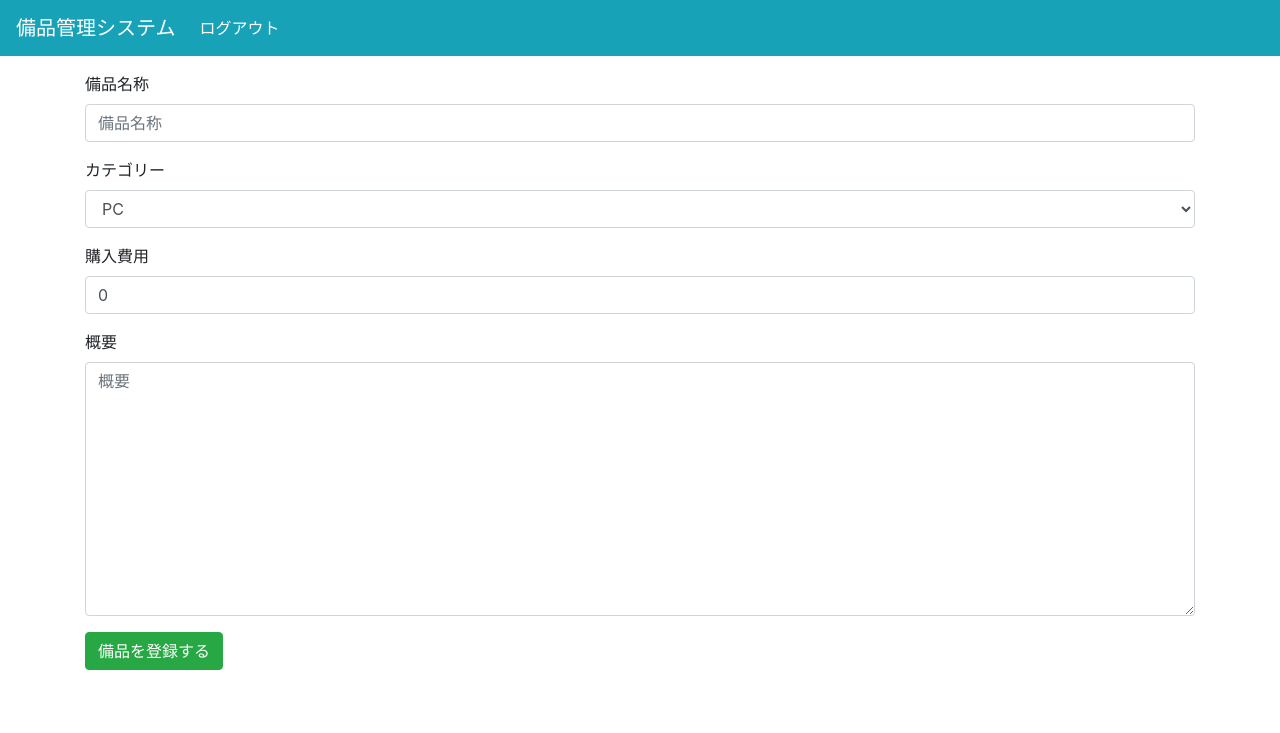
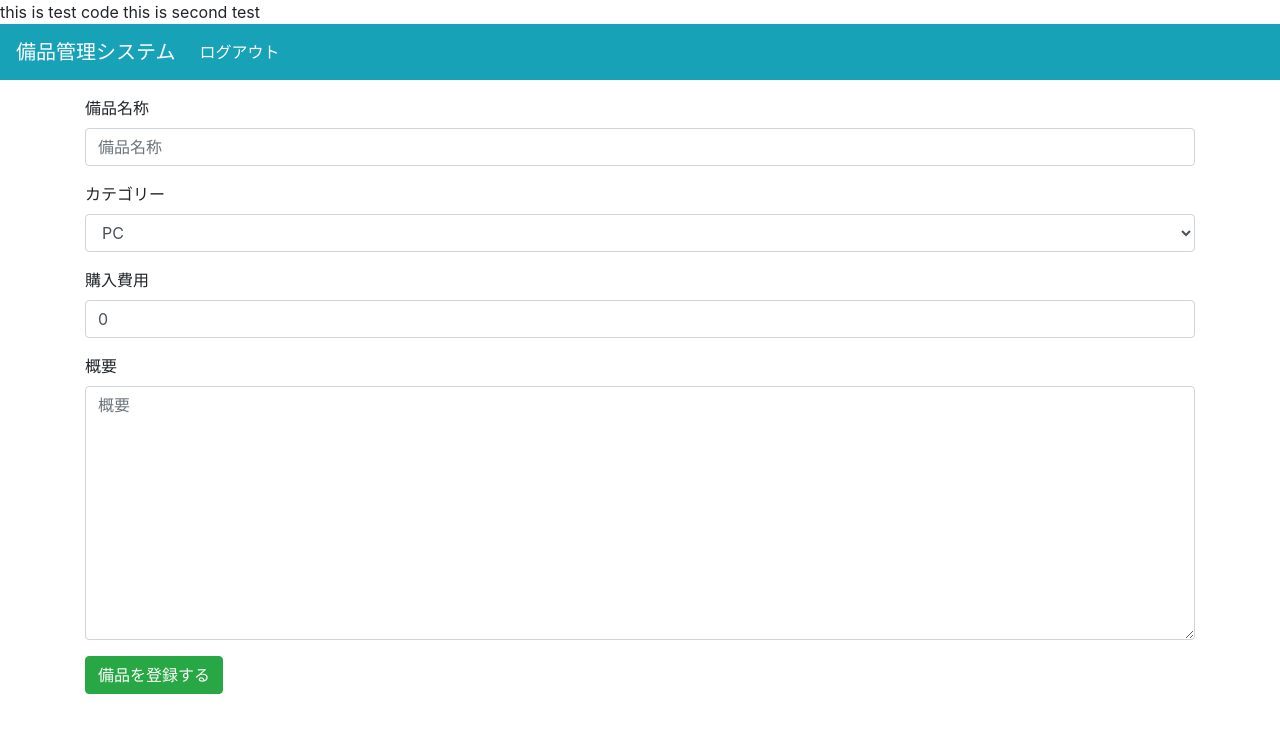
Before and after one commit to TheSelfAtu/For-Heroku-EquipmentManager, a Django app: page /register/equip_add in a window 1280 px wide. Shown: the top 733 px of the page. Run offline with Django 3.2, Linux system fonts and the light colour scheme; the visitor is signed in with stand-in values (Sample User, id 1); some libraries are stand-ins or nearby versions.

Commit message:
second test

```diff
--- /dev/null
+++ b/practice.py
@@ -0,0 +1,2 @@
+print('this is just practice')
+print('add new line')
--- a/templates/base.html
+++ b/templates/base.html
@@ -3,7 +3,8 @@
 {% bootstrap_css%}
 {% bootstrap_javascript jquery='True'%}
 <html lang="ja">
-
+this is test code
+this is second test
 <head>
     <meta charset="utf-8">
     <meta http-equiv="X-UA-Compatible" content="IE=edge">
```
